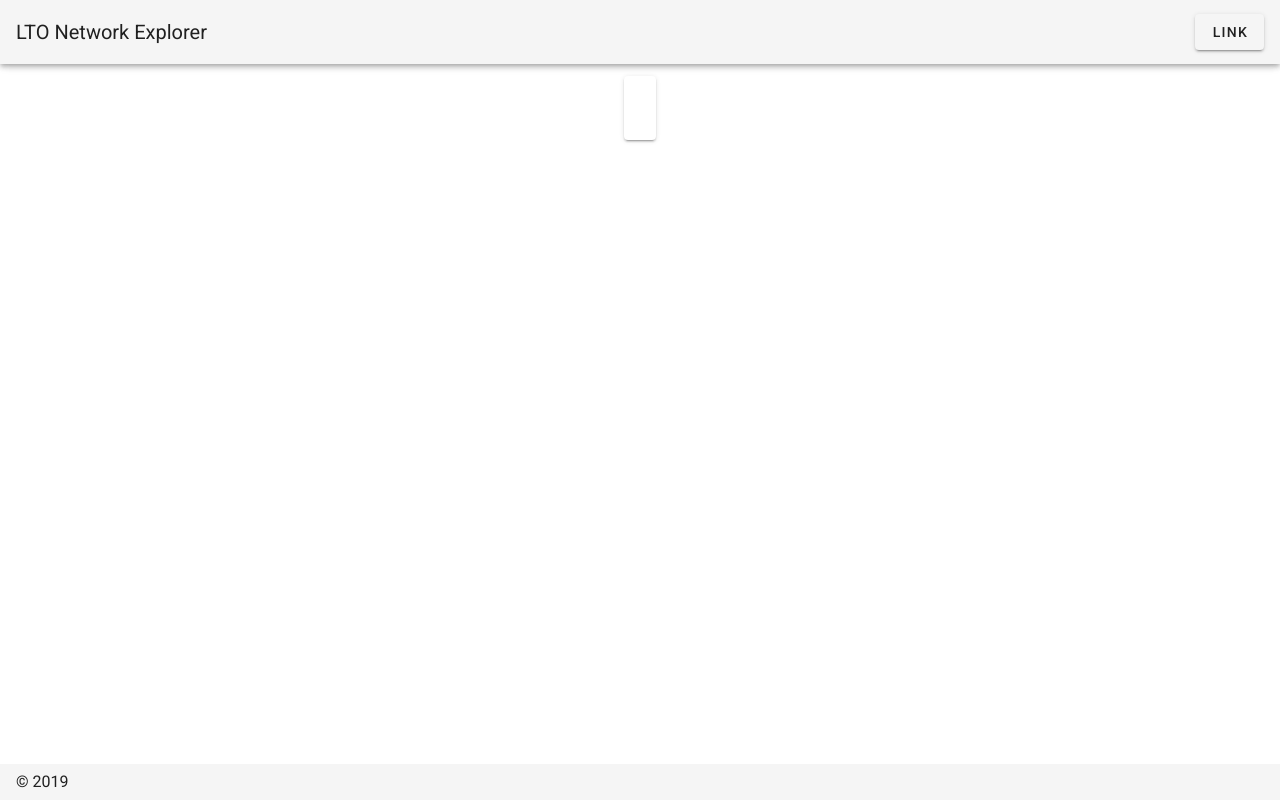
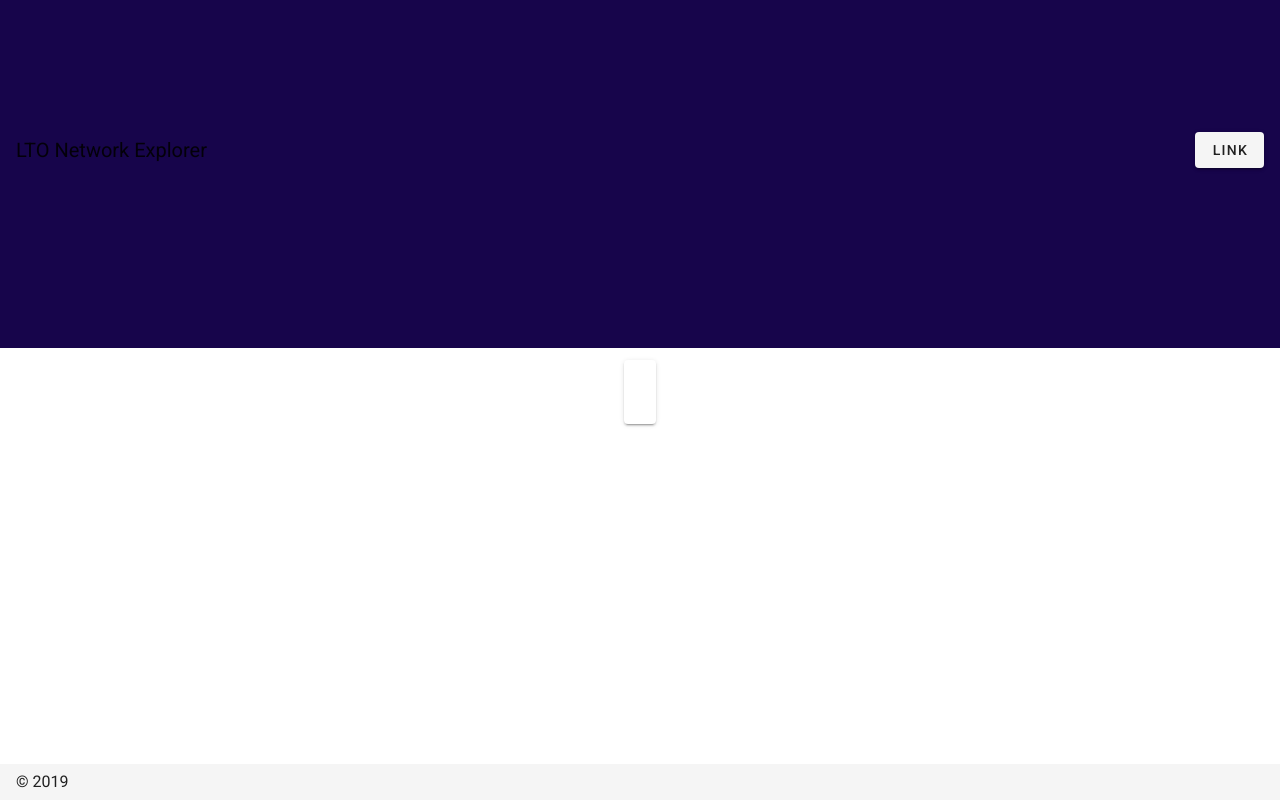
Before and after one commit to ltonetwork/lto-network-explorer, a Nuxt app: page / in a window 1280 px wide. Built offline with nearby package versions, Linux system fonts and the light colour scheme.

Commit message:
start on app navigation

```diff
--- /dev/null
+++ b/assets/lto-it.scss
@@ -0,0 +1,30 @@
+// Ref: https://github.com/nuxt-community/vuetify-module#customvariables
+
+// Globals
+$body-font-family: 'IBM Plex Sans';
+$border-radius-root: 6px;
+$font-size-root: 14px;
+
+// Variables must come before the import
+$btn-letter-spacing: 0;
+$btn-font-weight: 400;
+
+$btn-sizes: (
+  'default': 41,
+  'large': 54
+);
+
+$headings: (
+  'h1': (
+    'size': 24px,
+    'weight': 600,
+    'line-height': 31px,
+    'color': '#C4C4C4'
+  ),
+  'h2': (
+    'size': 18px,
+    'weight': 600,
+    'line-height': 23px,
+    'color': '#C4C4C4'
+  )
+);
--- a/assets/variables.scss
+++ b/assets/variables.scss
@@ -1,4 +1,11 @@
-// Ref: https://github.com/nuxt-community/vuetify-module#customvariables
-//
-// The variables you want to modify
-// $font-size-root: 20px;
+.lto-purple {
+    background-color: #804BC9;
+}
+
+.lto-dark-purple {
+    background-color: #17054B;
+}
+
+.lto-dark-purple:hover {
+    background-color: #2E1E5D;
+}
--- a/layouts/default.vue
+++ b/layouts/default.vue
@@ -1,16 +1,19 @@
 <template>
   <v-app light>
-
     <v-app-bar
-      :clipped-left="clipped"
       fixed
+      height="300"
+      flat
+      extended
       app
+      style="background-color: #17054B;"
     >
-      <v-toolbar-title v-text="title" />
+      <v-toolbar-title
+        v-text="title"
+      />
       <v-spacer />
-      <v-btn
-      >
-      link
+      <v-btn>
+        link
       </v-btn>
     </v-app-bar>
     <v-content>
@@ -38,16 +41,15 @@
       items: [
         {
           icon: 'mdi-apps',
-          title: 'Welcome',
+          title: 'Nodes Overview',
           to: '/'
         },
         {
           icon: 'mdi-chart-bubble',
-          title: 'Inspire',
+          title: 'Staked Info',
           to: '/inspire'
         }
       ],
-      right: true,
       title: 'LTO Network Explorer'
     }
   }
--- a/nuxt.config.js
+++ b/nuxt.config.js
@@ -25,6 +25,7 @@
   ** Global CSS
   */
   css: [
+    '@/assets/lto-it.scss'
   ],
   /*
   ** Plugins to load before mounting the App
```
Also changed, not shown: package.json (+14 -7 lines), 1 other file (tests, documents, lock files or other folders).
